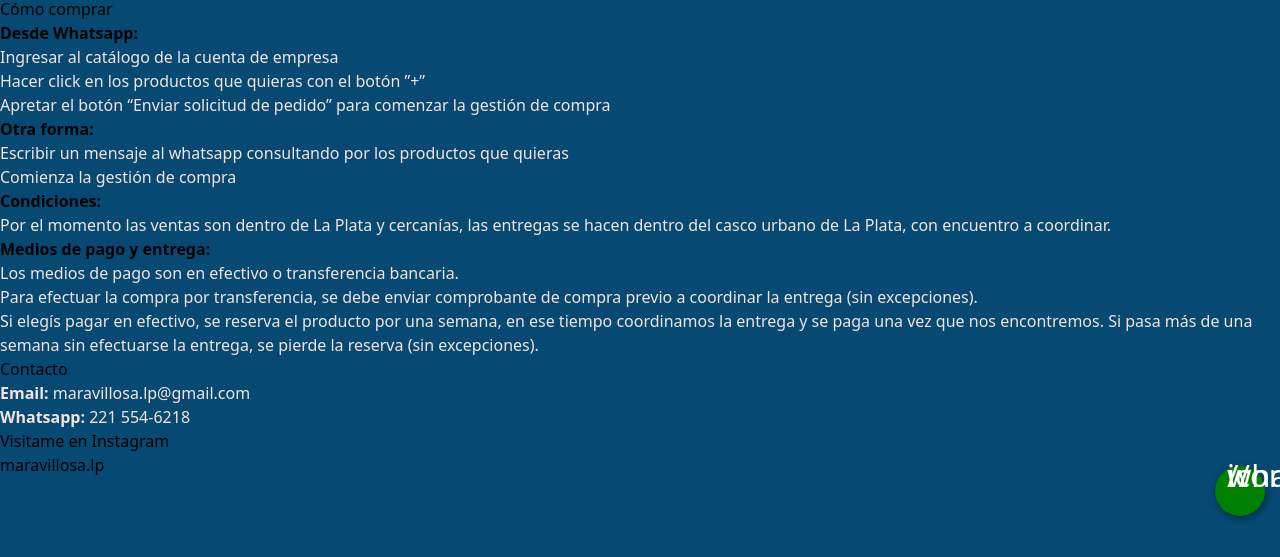
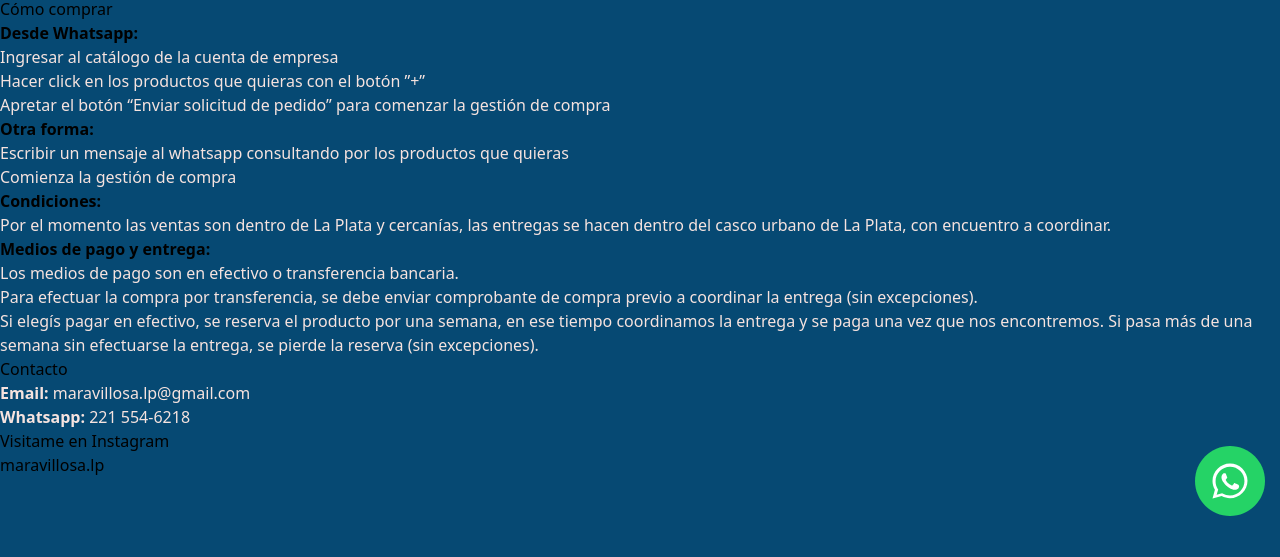
Before and after one commit to anto513/maravillosa, a website: page public/index.html in a window 1280 px wide. Shown: the part 243-800 px from the top of the page. Drawn offline with Linux system fonts and the light colour scheme.

Commit message:
se agregaron assets

```diff
--- a/public/index.html
+++ b/public/index.html
@@ -79,13 +79,9 @@
 
     <!-- Empiezan boton flotante  -->
     <div class="social-menu">
-        <ul>
-            <li class="btn-whatsapp">
-                <a href="https://wa.me/5492215546218"><br>
-                    <i class="fa-brands fa-whatsapp"></i><br> // icono whatsapp
-                </a>
-            </li>
-        </ul>
+        <a href="https://wa.me/5492215546218">
+            <img src="../assets/icons/icon_whatsapp.svg"></i>
+        </a>
     </div>
     <!-- Termina boton flotante  -->
 
--- a/public/styles.css
+++ b/public/styles.css
@@ -26,7 +26,7 @@
  }
  .social-menu ul a {
     border-radius: 50%;
-    background: green;
+    background: #25D366;
     color: white;
     display: block;
     line-height: 0;
--- a/src/input.css
+++ b/src/input.css
@@ -15,24 +15,17 @@
     margin-right: 15px;
     position: fixed;
     bottom: 5vh;
-    margin-bottom: 1px;
     right: 0;
     z-index: 1;
- }
- .social-menu ul {
-    list-style: none;
-    padding: 0;
-    margin: 0;
- }
- .social-menu ul a {
-    border-radius: 50%;
-    background: green;
-    color: white;
     display: block;
     line-height: 0;
     position: relative;
     width: 50px;
     height: 50px;
+ }
+
+ .social-menu img:hover {
+    fill: #128C7E;
  }
 
  .social-menu .btn-whatsapp a  {
```
Also changed, not shown: assets/icons/icon_whatsapp.svg (added), assets/images/LOGOTIPO_MARAVILLOSA_MENU.png (added), assets/images/favicon.svg (added).
